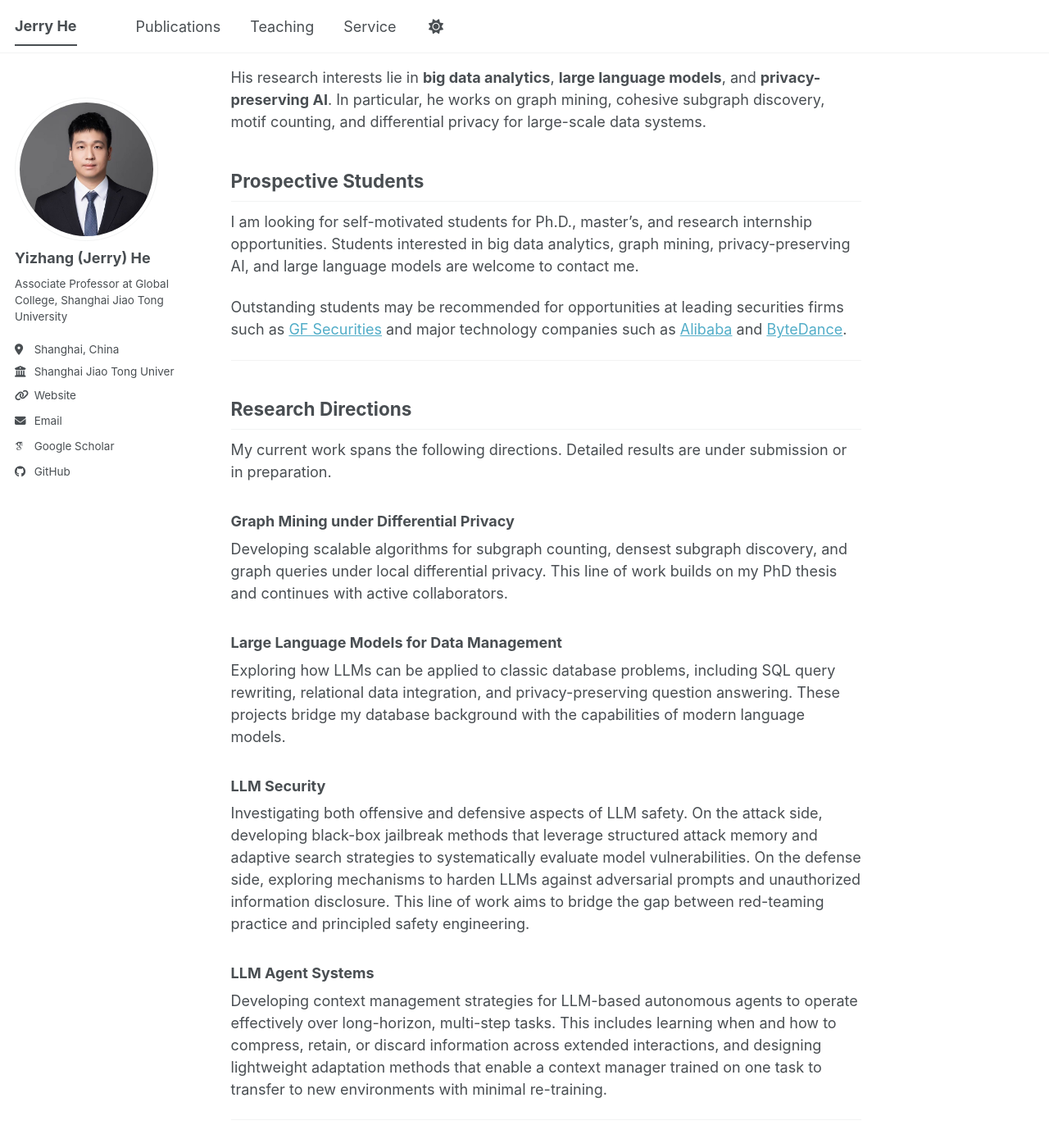
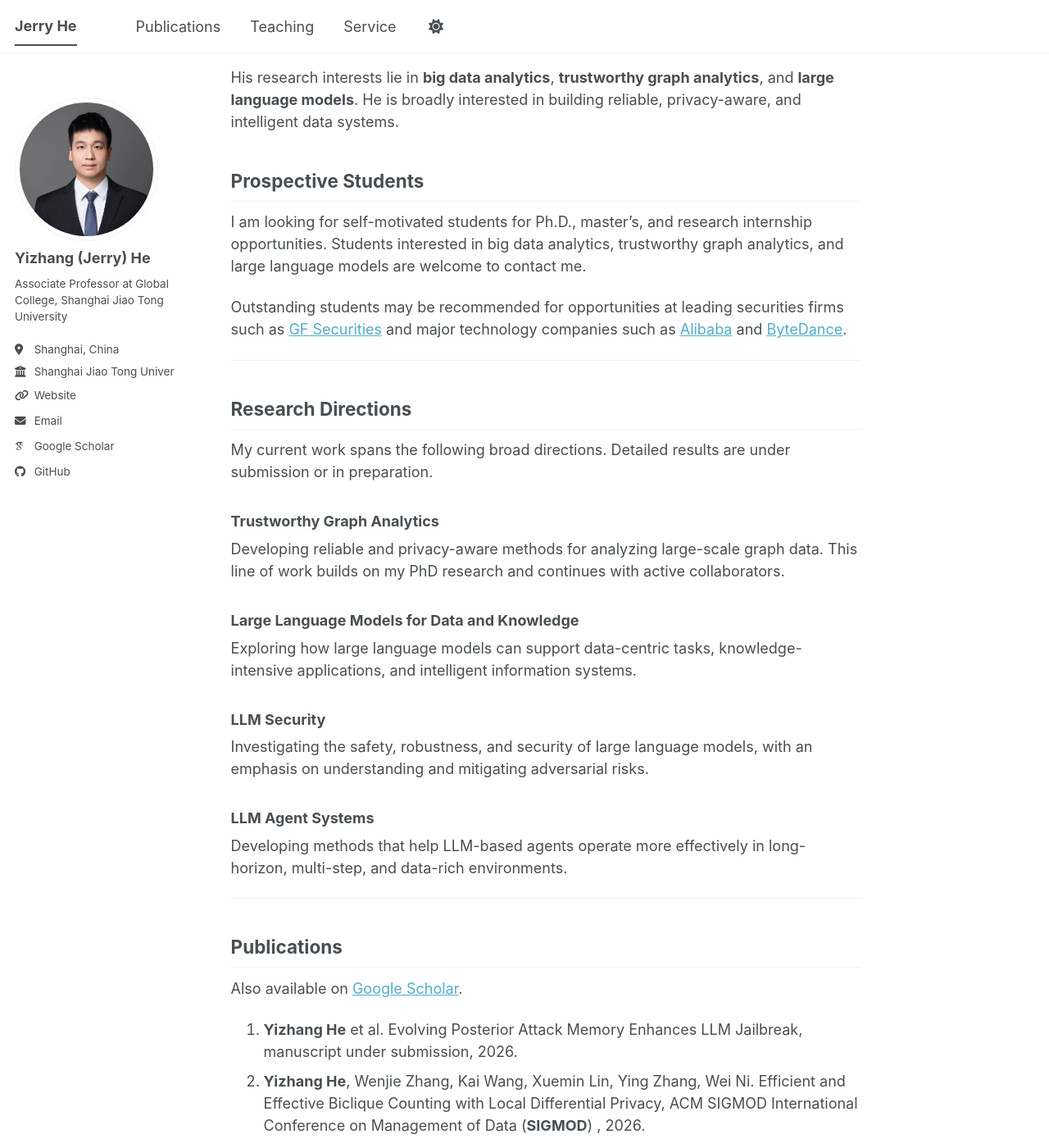
Before and after one commit to jerryUNSW/jerryUNSW.github.io, a Jekyll site: the page built from _pages/about.md, in a window 1280 px wide and 1400 px high, scrolled down 275 px. Shown: the whole window at 82% size. Built offline with Jekyll 4.4.1, drawn with Linux system fonts in a browser that asks for light colours; some web fonts are replaced; a script bundle is joined from its source files by our own code; library files that are not in the unit come from our copies.

Commit message:
Refine research directions and add jailbreak manuscript

```diff
--- a/_config.yml
+++ b/_config.yml
@@ -12,7 +12,7 @@ site_theme               : "default"
 title                    : "Jerry He"
 title_separator          : "-"
 name                     : &name "Jerry He"
-description              : &description "Joining SJTU Global College as Associate Professor. Research in graph mining, differential privacy, and LLMs."
+description              : &description "Associate Professor at SJTU Global College. Research in trustworthy graph analytics, data systems, and large language models."
 url                      : https://jerryunsw.github.io
 baseurl                  : ""
 repository               : "jerryunsw/jerryunsw.github.io"
--- a/_pages/about.md
+++ b/_pages/about.md
@@ -10,11 +10,11 @@ redirect_from:
 
 Yizhang He is currently an associate professor at the Global College, Shanghai Jiao Tong University. Before joining SJTU, he was an Associate Lecturer (Teaching & Research) in the School of Computer Science and Engineering at [University of New South Wales](https://www.unsw.edu.au/) from 2025 to 2026, and a Postdoctoral Fellow at UNSW in 2025. He was a member of the [Data and Knowledge Research Group](https://unswdb.github.io/index.html) at UNSW. He got his Ph.D. in Computer Science from UNSW in 2025, his M.Phil. in Computer Science from UNSW in 2021, and his bachelor's degree in Data Science from UNSW in 2019.
 
-His research interests lie in **big data analytics**, **large language models**, and **privacy-preserving AI**. In particular, he works on graph mining, cohesive subgraph discovery, motif counting, and differential privacy for large-scale data systems.
+His research interests lie in **big data analytics**, **trustworthy graph analytics**, and **large language models**. He is broadly interested in building reliable, privacy-aware, and intelligent data systems.
 
 ## Prospective Students
 
-I am looking for self-motivated students for Ph.D., master's, and research internship opportunities. Students interested in big data analytics, graph mining, privacy-preserving AI, and large language models are welcome to contact me.
+I am looking for self-motivated students for Ph.D., master's, and research internship opportunities. Students interested in big data analytics, trustworthy graph analytics, and large language models are welcome to contact me.
 
 Outstanding students may be recommended for opportunities at leading securities firms such as [GF Securities](https://www.gf.com.cn/) and major technology companies such as [Alibaba](https://www.alibaba.com/) and [ByteDance](https://www.bytedance.com/).
 
@@ -22,19 +22,19 @@ Outstanding students may be recommended for opportunities at leading securities
 
 ## <span id="ongoing">Research Directions</span>
 
-My current work spans the following directions. Detailed results are under submission or in preparation.
+My current work spans the following broad directions. Detailed results are under submission or in preparation.
 
-### Graph Mining under Differential Privacy
-Developing scalable algorithms for subgraph counting, densest subgraph discovery, and graph queries under local differential privacy. This line of work builds on my PhD thesis and continues with active collaborators.
+### Trustworthy Graph Analytics
+Developing reliable and privacy-aware methods for analyzing large-scale graph data. This line of work builds on my PhD research and continues with active collaborators.
 
-### Large Language Models for Data Management
-Exploring how LLMs can be applied to classic database problems, including SQL query rewriting, relational data integration, and privacy-preserving question answering. These projects bridge my database background with the capabilities of modern language models.
+### Large Language Models for Data and Knowledge
+Exploring how large language models can support data-centric tasks, knowledge-intensive applications, and intelligent information systems.
 
 ### LLM Security
-Investigating both offensive and defensive aspects of LLM safety. On the attack side, developing black-box jailbreak methods that leverage structured attack memory and adaptive search strategies to systematically evaluate model vulnerabilities. On the defense side, exploring mechanisms to harden LLMs against adversarial prompts and unauthorized information disclosure. This line of work aims to bridge the gap between red-teaming practice and principled safety engineering.
+Investigating the safety, robustness, and security of large language models, with an emphasis on understanding and mitigating adversarial risks.
 
 ### LLM Agent Systems
-Developing context management strategies for LLM-based autonomous agents to operate effectively over long-horizon, multi-step tasks. This includes learning when and how to compress, retain, or discard information across extended interactions, and designing lightweight adaptation methods that enable a context manager trained on one task to transfer to new environments with minimal re-training.
+Developing methods that help LLM-based agents operate more effectively in long-horizon, multi-step, and data-rich environments.
 
 ---
 
@@ -42,6 +42,7 @@ Developing context management strategies for LLM-based autonomous agents to oper
 
 Also available on [Google Scholar](https://scholar.google.com/citations?user=AeA4sfcAAAAJ).
 
+1. **Yizhang He** et al. Evolving Posterior Attack Memory Enhances LLM Jailbreak, manuscript under submission, 2026.
 1. **Yizhang He**, Wenjie Zhang, Kai Wang, Xuemin Lin, Ying Zhang, Wei Ni. Efficient and Effective Biclique Counting with Local Differential Privacy, ACM SIGMOD International Conference on Management of Data (**SIGMOD**) , 2026.
 1. **Yizhang He**, Kai Wang, Wenjie Zhang, Xuemin Lin, Ying Zhang, Wei Ni. Robust Privacy-Preserving Triangle Counting under Edge Local Differential Privacy, ACM SIGMOD International Conference on Management of Data (**SIGMOD**) , 2025.
 1. **Yizhang He**, Kai Wang, Wenjie Zhang, Xuemin Lin, Ying Zhang. Common Neighborhood Estimation over Bipartite Graphs under Local Differential Privacy, ACM SIGMOD International Conference on Management of Data (**SIGMOD**) , 2025.
```
